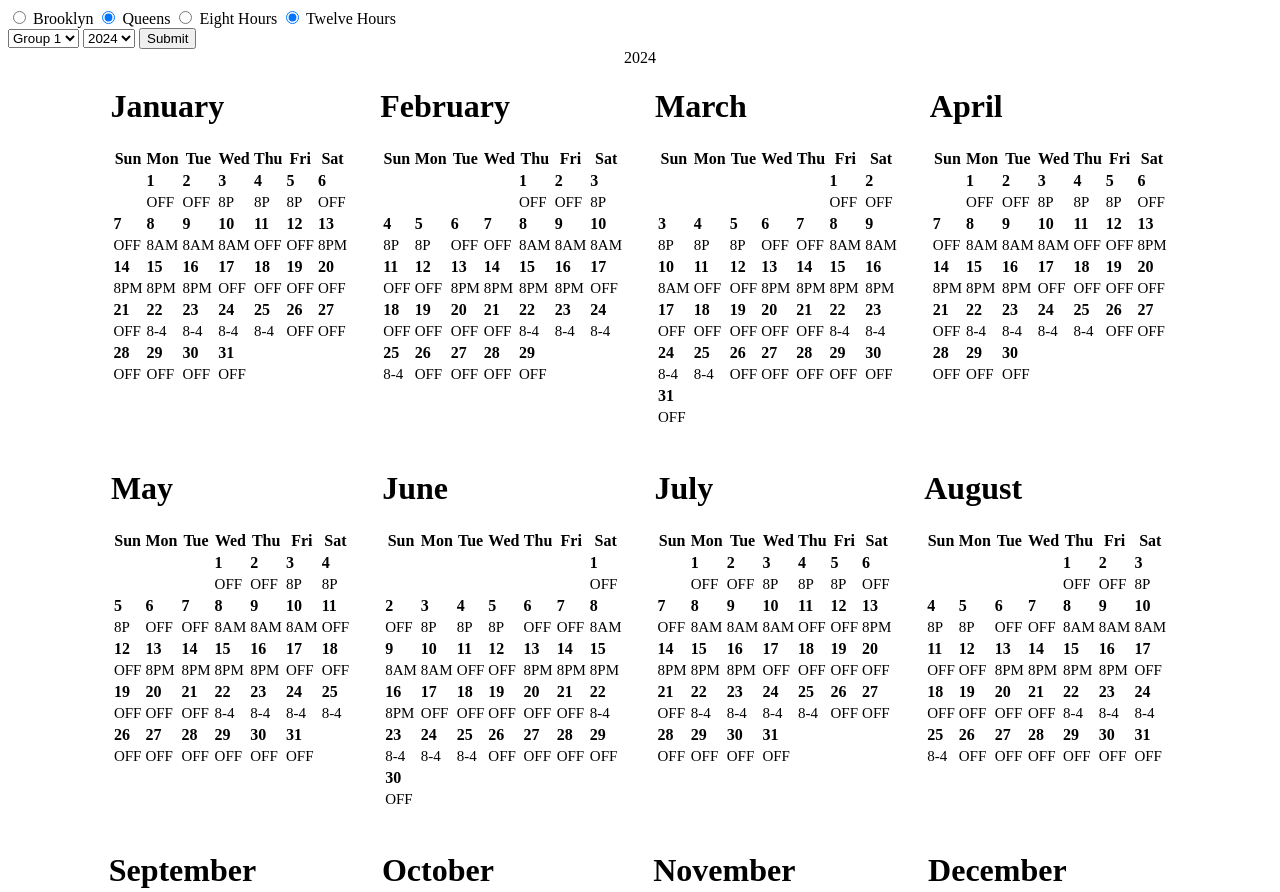
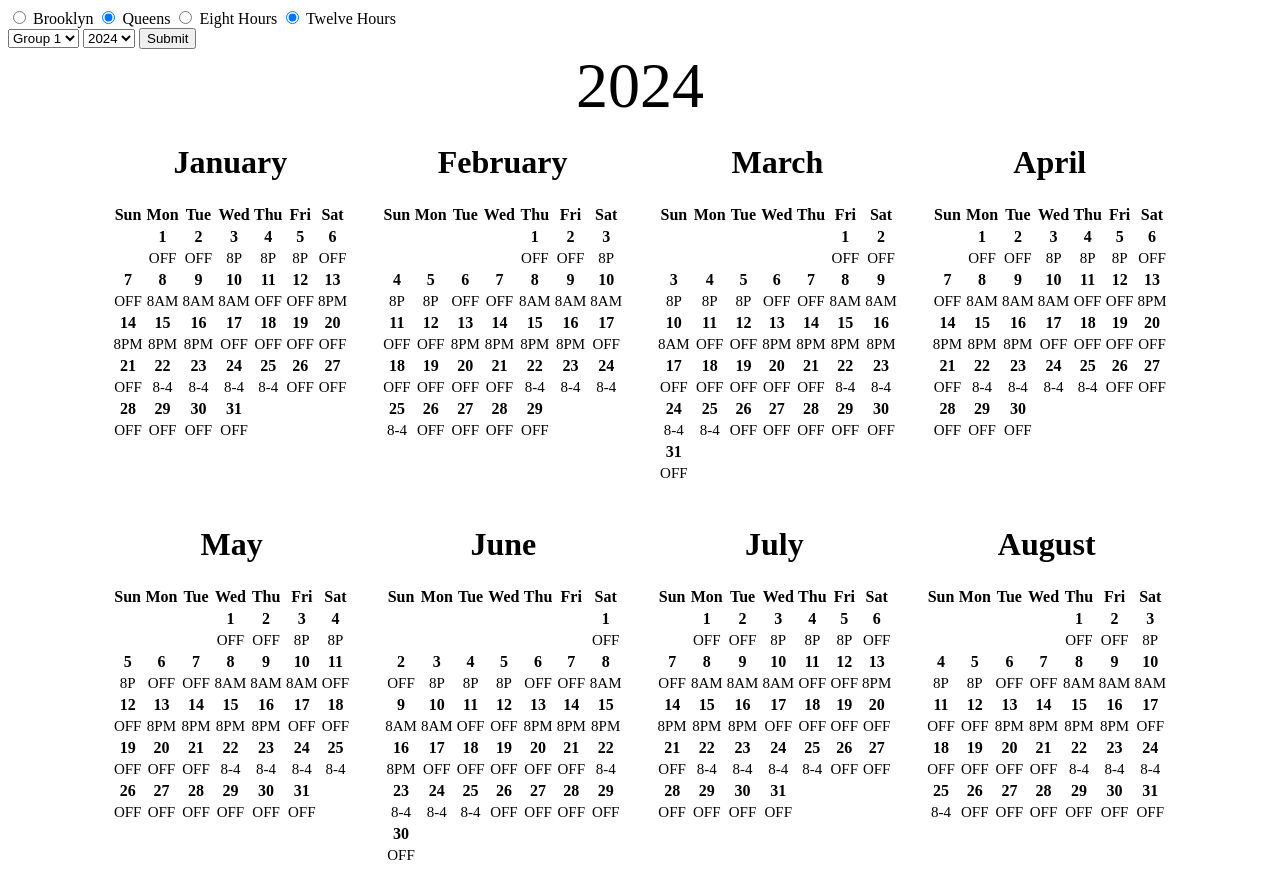
Before and after one commit to bqnine/schedule, a plain HTML site: page index.html in a window 1280 px wide. Shown: the top 892 px of the page. Drawn offline with Linux system fonts and the light colour scheme.

Commit message:
Update cal.css

```diff
--- a/cal.css
+++ b/cal.css
@@ -9,6 +9,7 @@
 
 #year {
     text-align: center;
+    font-size: 4em;
 }
 
 @media (max-width: 450px) {
@@ -16,3 +17,6 @@
         flex: 100%;
     }
 }
+.month {
+    text-align: center;
+}
```
